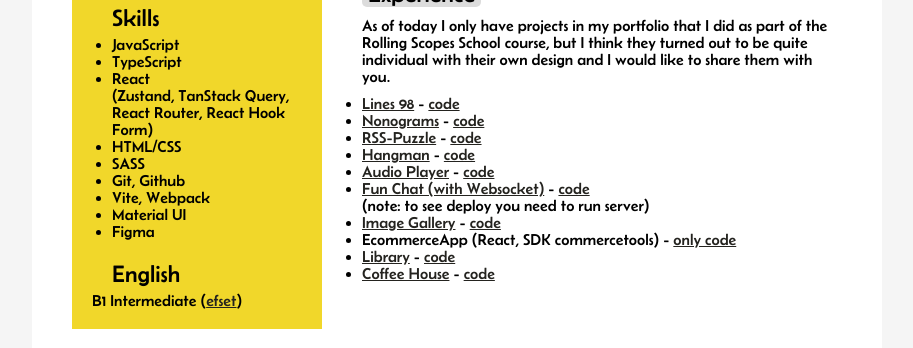
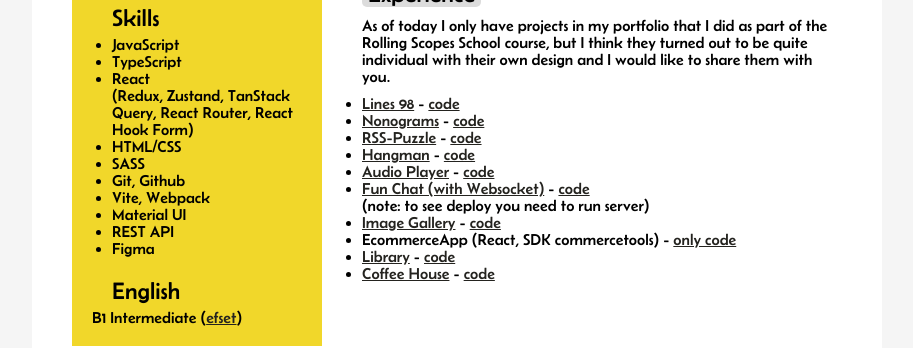
Before and after one commit to gryzun33/my-cv, a React (Vite) app: page / in a window 1280 px wide. Shown: the part 568-916 px from the top of the page, without its empty margins (183-1096 px from the left). Built offline with nearby package versions, Linux system fonts and the light colour scheme.

Commit message:
feat: add links

```diff
--- a/src/components/Contacts/Contacts.tsx
+++ b/src/components/Contacts/Contacts.tsx
@@ -52,7 +52,7 @@ function Contacts(): JSX.Element {
           </a>
         </li>
         <li>
-          <a href="www.linkedin.com/in/olga-yakusheva-45a00b284" target="_blank">
+          <a href="https://www.linkedin.com/in/olga-yakusheva-45a00b284" target="_blank">
             <img src={iconLinkedin} alt="linkedin" width="20" height="20" />
             <span>Olga Yakusheva</span>
           </a>
--- a/src/components/Skills/Skills.tsx
+++ b/src/components/Skills/Skills.tsx
@@ -10,7 +10,7 @@ function Skills(): JSX.Element {
         <li>
           React
           <br />
-          (Zustand, TanStack Query, React Router, React Hook Form)
+          (Redux, Zustand, TanStack Query, React Router, React Hook Form)
         </li>
 
         <li>HTML/CSS</li>
@@ -18,6 +18,7 @@ function Skills(): JSX.Element {
         <li>Git, Github</li>
         <li>Vite, Webpack</li>
         <li>Material UI</li>
+        <li>REST API</li>
         <li>Figma</li>
       </ul>
     </section>
```
